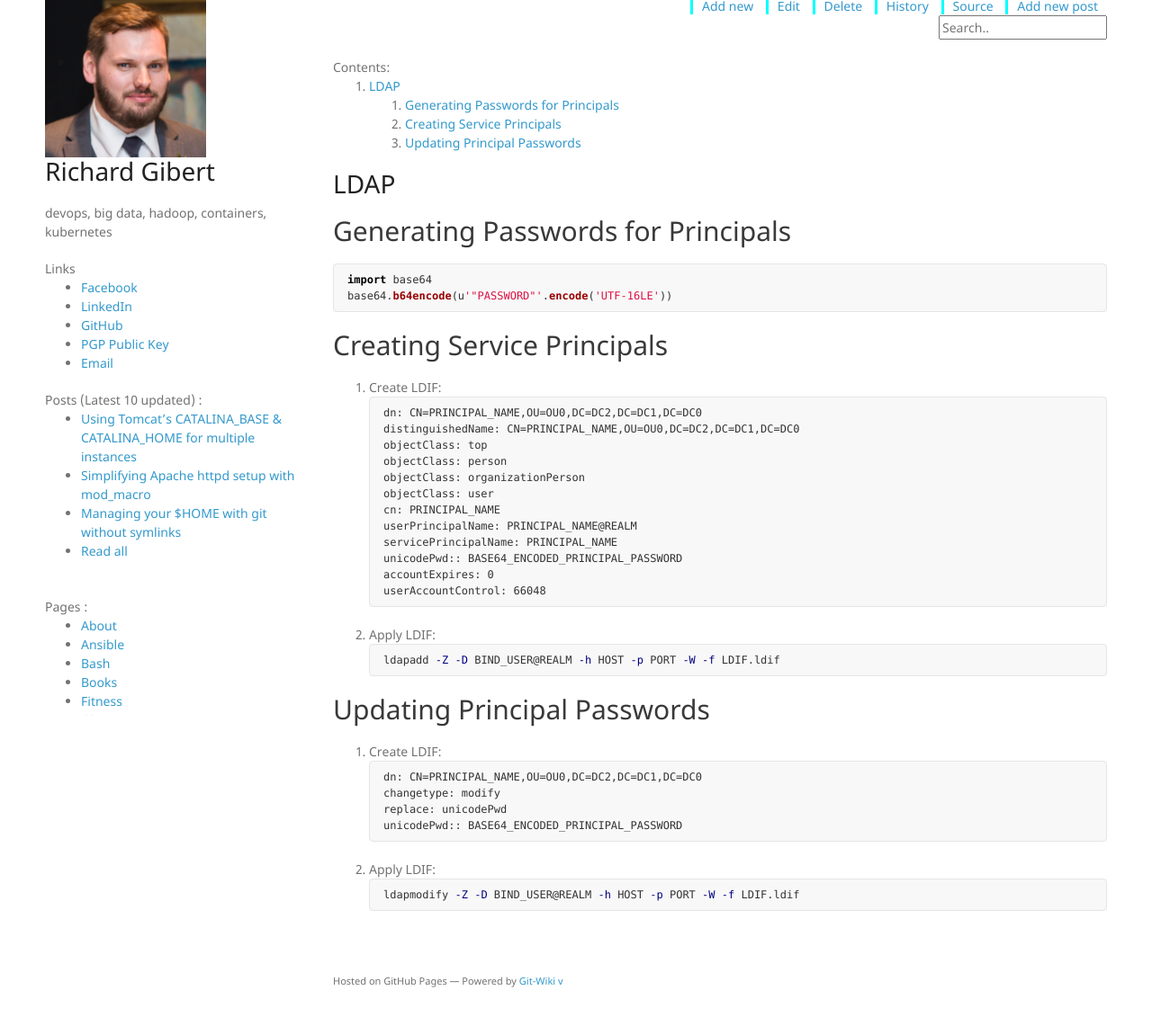
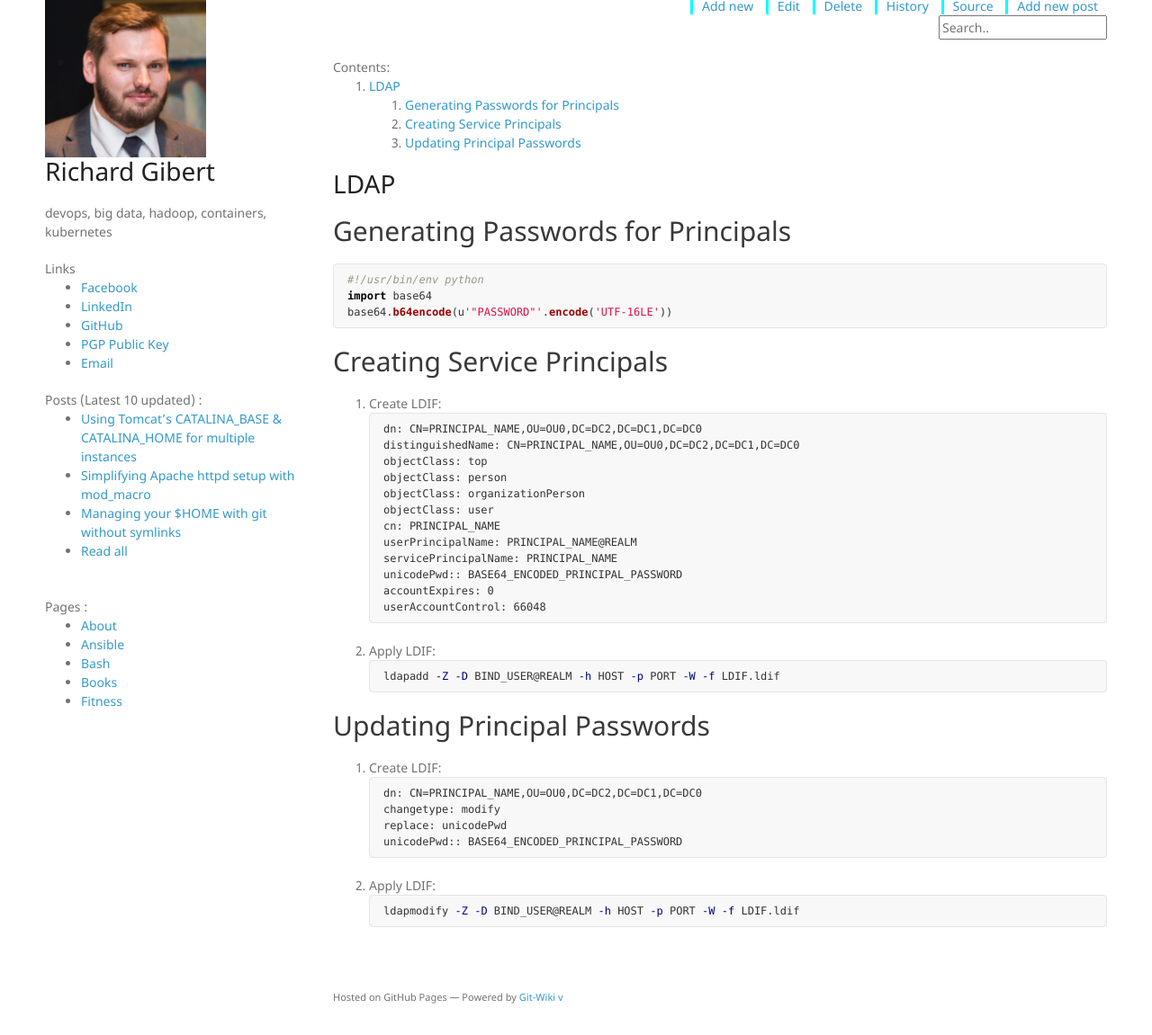
Before and after one commit to rgibert/rgibert.github.io, a Jekyll site: the page built from wiki/ldap.md, in a window 1280 px wide, cut to the strip 154-1305 px from the top of the page. Shown: the whole strip at 90% size. Built offline with Jekyll 4.4.1, drawn with Linux system fonts in a browser that asks for light colours; nearby versions of some CDN libraries; our own code applies the rules of GitHub Pages for plain Markdown files.

Commit message:
Update ldap.md

```diff
--- a/wiki/ldap.md
+++ b/wiki/ldap.md
@@ -3,6 +3,7 @@
 ## Generating Passwords for Principals
 
 ~~~ python
+#!/usr/bin/env python
 import base64
 base64.b64encode(u'"PASSWORD"'.encode('UTF-16LE'))
 ~~~
```
